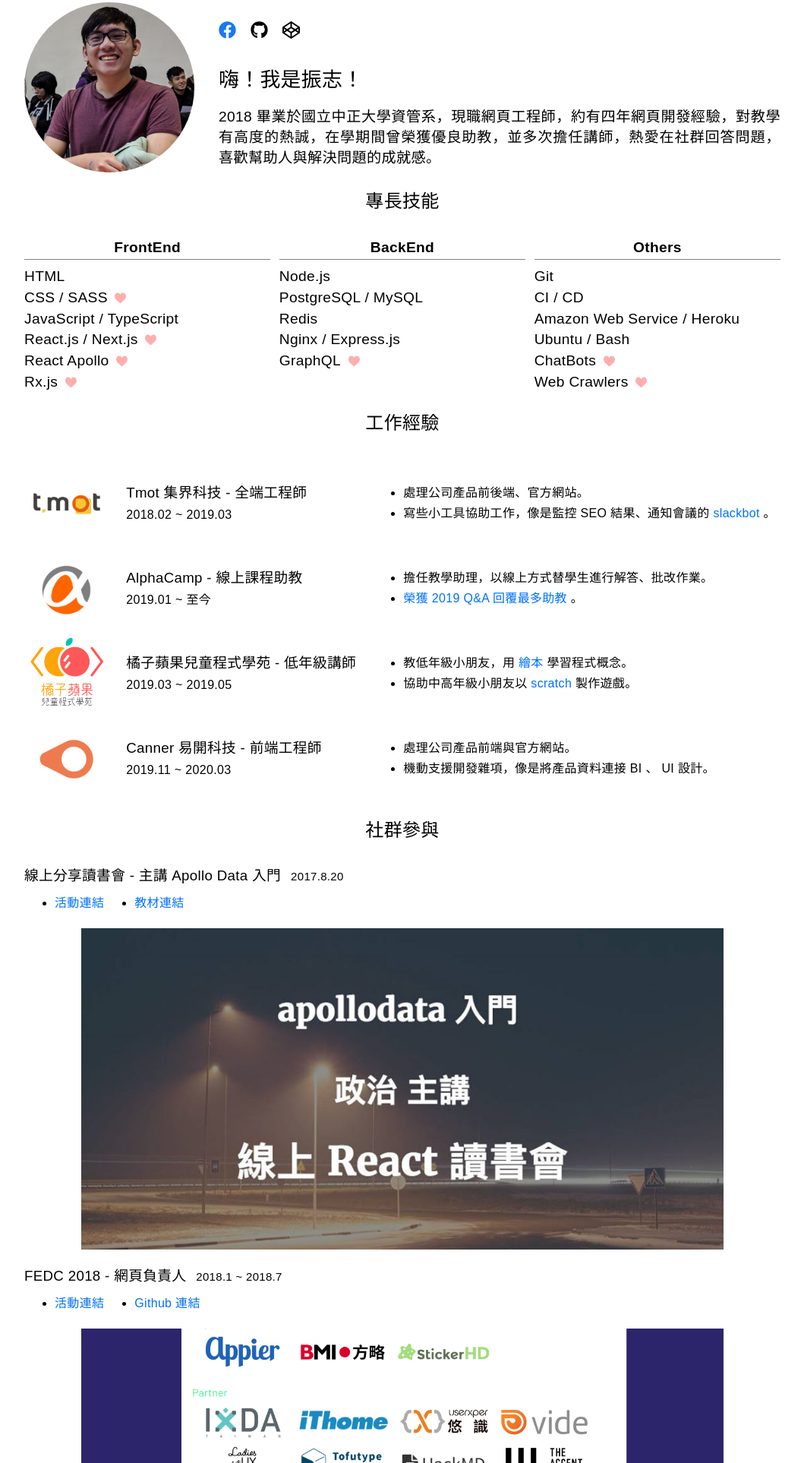
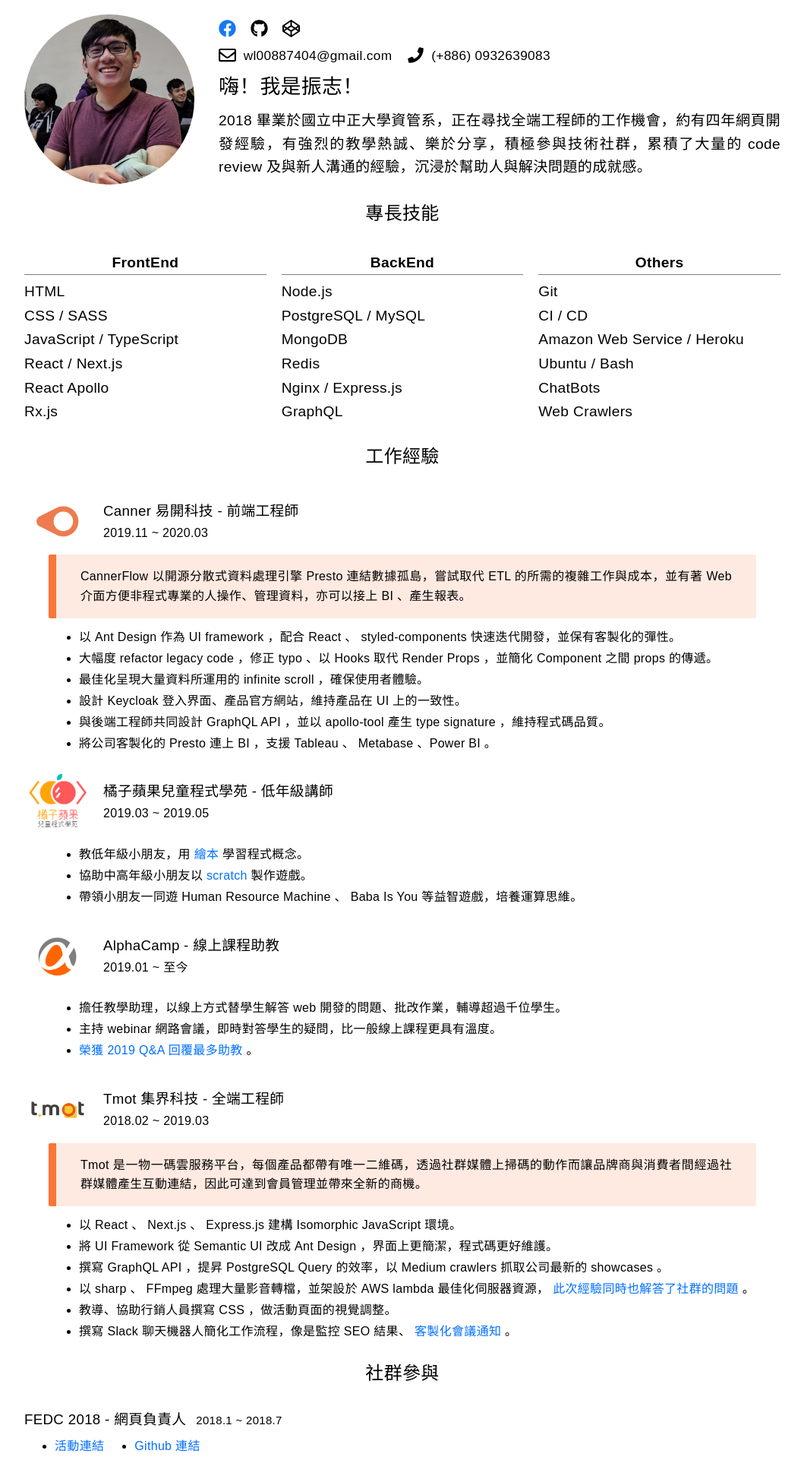
Before and after one commit to wl00887404/resume, a plain HTML site: page index.html in a window 1280 px wide. Shown: the part 61-1987 px from the top of the page at 76% size, without its empty margins (110-1169 px from the left). Drawn offline with nearby package versions, Linux system fonts and the light colour scheme.

Commit message:
with Red

```diff
--- a/assets/print.css
+++ b/assets/print.css
@@ -9,5 +9,5 @@
 .page-break {
   display: block;
   page-break-before: always;
-  padding-top: 3em;
+  padding-top: 4em;
 }
--- a/assets/style.css
+++ b/assets/style.css
@@ -4,6 +4,10 @@
 
 body {
   padding: 1em;
+}
+
+.page-break {
+  margin: 0 !important;
 }
 
 h1,
@@ -23,14 +27,14 @@
 }
 
 ul li:not(:last-child) {
-  margin-bottom: 0.5em;
+  margin-bottom: 0.6em;
 }
 
 .container {
   max-width: 996px;
   margin: 0 auto;
   text-align: justify;
-  padding: 3em 0;
+  padding: 4em 0;
 }
 
 .container > *:not(:last-child) {
@@ -54,48 +58,70 @@
   font-size: 1.2em;
 }
 
+.introduction .two-columns {
+  display: flex;
+  justify-content: space-between;
+}
+
 .introduction .links {
   display: flex;
   list-style: none;
   padding: 0;
+  margin-top: 0;
+  margin-bottom: 0.6em;
 }
 
-.introduction .links > :not(:last-child) {
+.introduction .links li {
+  margin-bottom: 0;
+  display: flex;
+  align-items: center;
+}
+
+.introduction .links > *:not(:last-child) {
   margin-right: 1em;
 }
 
 .introduction .links img {
   width: 1.2em;
   height: 1.2em;
+  display: block;
+}
+
+.introduction .links img:not(:last-child) {
+  margin-right: 0.5em;
+}
+
+.introduction .links span {
+  font-size: 0.9em;
 }
 
 .introduction h1 {
   font-size: 1.4em;
   margin: 0.6em 0;
+  line-height: 1;
 }
 
-.with-heart::after {
-  content: '';
-  width: 1em;
-  height: 1em;
-  display: inline-block;
-  background: url(./like.svg) center/0.8em 0.8em no-repeat;
-  margin-left: 0.4em;
-  vertical-align: text-bottom;
+.introduction p {
+  line-height: 1.6;
+  margin: 0;
 }
 
 .skills {
-  display: grid;
-  grid-template-columns: repeat(3, 1fr);
+  display: flex;
   font-size: 1.2em;
-  grid-gap: 0.3em 0.6em;
+  justify-content: space-between;
 }
 
-.skills div {
-  white-space: nowrap;
+.skills .skill {
+  width: 32%;
 }
 
-.skills .header {
+.skills .skill div {
+  white-space: nowrap;
+  padding: 0.25em 0;
+}
+
+.skills .skill .header {
   font-weight: bold;
   border-bottom: 1px solid gray;
   padding-bottom: 0.2em;
@@ -103,21 +129,35 @@
   text-align: center;
 }
 
-.jobs {
-  display: grid;
-  grid-template-columns: repeat(3, auto);
-  align-items: center;
-  grid-gap: 0 1em;
+.jobs .flex-center {
+  margin-top: -0.5em;
 }
 
 .jobs img {
-  width: 7em;
-  height: 7em;
-  display: block;
+  width: 5.5em;
+  height: 5.5em;
+  margin-right: 1em;
 }
 
 .jobs h3 {
   margin-bottom: 0.5em;
+}
+
+.jobs .description {
+  margin-top: 0;
+  padding: 0 2em;
+  margin-bottom: 2em;
+}
+
+.jobs .description blockquote {
+  margin: 0;
+  line-height: 1.6;
+  background-color: hsl(19, 96%, 94%);
+  color: black;
+  border-left: hsl(19, 96%, 60%) 10px solid;
+  padding: 1em 2em;
+  padding-left: 2em;
+  border-radius: 2px;
 }
 
 .community div:not(:last-child),
--- a/index.html
+++ b/index.html
@@ -1,9 +1,9 @@
 <!DOCTYPE html>
-<html lang="en">
+<html lang="zh">
   <head>
     <meta charset="UTF-8" />
     <meta name="viewport" content="width=device-width, initial-scale=1.0" />
-    <title>何振志</title>
+    <title>何振志的履歷</title>
     <link
       rel="stylesheet"
       href="https://unpkg.com/purecss@2.0.3/build/pure-min.css"
@@ -21,7 +21,7 @@
   <body>
     <div class="container">
       <div class="flex-center">
-        <img src="./assets/avatar.jpg" class="avatar" />
+        <img src="assets/avatar.jpg" class="avatar" />
         <div class="introduction">
           <ul class="links">
             <li>
@@ -30,7 +30,7 @@
                 target="_blank"
                 ref="noopener"
               >
-                <img src="./assets/facebook.svg" />
+                <img src="assets/facebook.svg" />
               </a>
             </li>
             <li>
@@ -39,7 +39,7 @@
                 target="_blank"
                 ref="noopener"
               >
-                <img src="./assets/github.svg" />
+                <img src="assets/github.svg" />
               </a>
             </li>
             <li>
@@ -48,79 +48,105 @@
                 target="_blank"
                 ref="noopener"
               >
-                <img src="./assets/codepen.svg" />
+                <img src="assets/codepen.svg" />
               </a>
             </li>
           </ul>
+          <ul class="links">
+            <li>
+              <img src="assets/mail.svg" />
+              <span>wl00887404@gmail.com</span>
+            </li>
+            <li>
+              <img src="assets/phone.svg" />
+              <span>(+886) 0932639083</span>
+            </li>
+          </ul>
           <h1>嗨！我是振志！</h1>
+          <p>
             2018
-          畢業於國立中正大學資管系，現職網頁工程師，約有四年網頁開發經驗，對教學有高度的熱誠，在學期間曾榮獲優良助教，並多次擔任講師，熱愛在社群回答問題，喜歡幫助人與解決問題的成就感。
+            畢業於國立中正大學資管系，正在尋找全端工程師的工作機會，約有四年網頁開發經驗，有強烈的教學熱誠、樂於分享，積極參與技術社群，累積了大量的
+            code review 及與新人溝通的經驗，沉浸於幫助人與解決問題的成就感。
+          </p>
         </div>
       </div>
       <h2>專長技能</h2>
       <div class="skills">
+        <div class="skill">
           <div class="header">FrontEnd</div>
+          <div>HTML</div>
+          <div>CSS / SASS</div>
+          <div>JavaScript / TypeScript</div>
+          <div>React / Next.js</div>
+          <div>React Apollo</div>
+          <div>Rx.js</div>
+        </div>
+        <div class="skill">
           <div class="header">BackEnd</div>
+          <div>Node.js</div>
+          <div>PostgreSQL / MySQL</div>
+          <div>MongoDB</div>
+          <div>Redis</div>
+          <div>Nginx / Express.js</div>
+          <div>GraphQL</div>
+        </div>
+        <div class="skill">
           <div class="header">Others</div>
-        <div>HTML</div>
-        <div>Node.js</div>
           <div>Git</div>
-        <div class="with-heart">CSS / SASS</div>
-        <div>PostgreSQL / MySQL</div>
           <div>CI / CD</div>
-        <div>JavaScript / TypeScript</div>
-        <div>Redis</div>
           <div>Amazon Web Service / Heroku</div>
-        <div class="with-heart">React.js / Next.js</div>
-        <div>Nginx / Express.js</div>
           <div>Ubuntu / Bash</div>
-        <div class="with-heart">React Apollo</div>
-        <div class="with-heart">GraphQL</div>
-        <div class="with-heart">ChatBots</div>
-        <div class="with-heart">Rx.js</div>
-        <div></div>
-        <div class="with-heart">Web Crawlers</div>
+          <div>ChatBots</div>
+          <div>Web Crawlers</div>
+        </div>
       </div>
       <h2>工作經驗</h2>
       <div class="jobs">
-        <img src="./assets/tmot-logo.png" />
+        <div class="flex-center">
+          <img src="./assets/cannerflow-logo.png" />
           <div>
-          <h3>Tmot 集界科技 - 全端工程師</h3>
-          <time>2018.02 ~ 2019.03</time>
+            <h3>Canner 易開科技 - 前端工程師</h3>
+            <time>2019.11 ~ 2020.03</time>
           </div>
+        </div>
+        <div class="description">
+          <blockquote>
+            CannerFlow 以開源分散式資料處理引擎 Presto 連結數據孤島，嘗試取代
+            ETL 的所需的複雜工作與成本，並有著 Web
+            介面方便非程式專業的人操作、管理資料，亦可以接上 BI 、產生報表。
+          </blockquote>
           <ul>
-          <li>處理公司產品前後端、官方網站。</li>
             <li>
-            寫些小工具協助工作，像是監控 SEO 結果、通知會議的
-            <a
-              href="assets/best-alpaca-ever.png"
-              target="_blank"
-              ref="noopener"
-            >
-              slackbot
-            </a>
+              以 Ant Design 作為 UI framework ，配合 React 、 styled-components
+              快速迭代開發，並保有客製化的彈性。
+            </li>
+            <li>
+              大幅度 refactor legacy code ，修正 typo 、以 Hooks 取代 Render Props ，並簡化
+              Component 之間 props 的傳遞。
+            </li>
+            <li>最佳化呈現大量資料所運用的 infinite scroll ，確保使用者體驗。</li>
+            <li>
+              設計 Keycloak 登入界面、產品官方網站，維持產品在 UI 上的一致性。
+            </li>
+            <li>
+              與後端工程師共同設計 GraphQL API ，並以 apollo-tool 產生 type
+              signature ，維持程式碼品質。
+            </li>
+            <li>
+              將公司客製化的 Presto 連上 BI ，支援 Tableau 、 Metabase 、Power BI
               。
             </li>
           </ul>
-        <img src="./assets/alphacamp-logo.png" />
-        <div>
-          <h3>AlphaCamp - 線上課程助教</h3>
-          <time>2019.01 ~ 至今</time>
         </div>
-        <ul>
-          <li>擔任教學助理，以線上方式替學生進行解答、批改作業。</li>
-          <li>
-            <a href="assets/q-a-king.png" target="_blank" ref="noopener">
-              榮獲 2019 Q&A 回覆最多助教
-            </a>
-            。
-          </li>
-        </ul>
+        <div class="page-break"></div>
+        <div class="flex-center">
           <img src="./assets/orangeapple-logo.png" />
           <div>
             <h3>橘子蘋果兒童程式學苑 - 低年級講師</h3>
             <time>2019.03 ~ 2019.05</time>
           </div>
+        </div>
+        <div class="description">
           <ul>
             <li>
               教低年級小朋友，用
@@ -140,20 +166,116 @@
               </a>
               製作遊戲。
             </li>
+            <li>
+              帶領小朋友一同遊 Human Resource Machine 、 Baba Is You
+              等益智遊戲，培養運算思維。
+            </li>
           </ul>
-        <img src="./assets/cannerflow-logo.png" />
+        </div>
+        <div class="flex-center">
+          <img src="./assets/alphacamp-logo.png" />
           <div>
-          <h3>Canner 易開科技 - 前端工程師</h3>
-          <time>2019.11 ~ 2020.03</time>
+            <h3>AlphaCamp - 線上課程助教</h3>
+            <time>2019.01 ~ 至今</time>
           </div>
+        </div>
+        <div class="description">
           <ul>
-          <li>處理公司產品前端與官方網站。</li>
-          <li>機動支援開發雜項，像是將產品資料連接 BI 、 UI 設計。</li>
+            <li>
+              擔任教學助理，以線上方式替學生解答 web
+              開發的問題、批改作業，輔導超過千位學生。
+            </li>
+            <li>
+              主持 webinar
+              網路會議，即時對答學生的疑問，比一般線上課程更具有溫度。
+            </li>
+            <li>
+              <a
+                href="https://wl00887404.s3-ap-northeast-1.amazonaws.com/resume/q-a-king.png"
+                target="_blank"
+                ref="noopener"
+              >
+                榮獲 2019 Q&A 回覆最多助教
+              </a>
+              。
+            </li>
           </ul>
+        </div>
+        <div class="flex-center">
+          <img src="./assets/tmot-logo.png" />
+          <div>
+            <h3>Tmot 集界科技 - 全端工程師</h3>
+            <time>2018.02 ~ 2019.03</time>
+          </div>
+        </div>
+        <div class="description">
+          <blockquote>
+            Tmot
+            是一物一碼雲服務平台，每個產品都帶有唯一二維碼，透過社群媒體上掃碼的動作而讓品牌商與消費者間經過社群媒體產生互動連結，因此可達到會員管理並帶來全新的商機。
+          </blockquote>
+          <ul>
+            <li>
+              以 React 、 Next.js 、 Express.js 建構 Isomorphic JavaScript
+              環境。
+            </li>
+            <li>
+              將 UI Framework 從 Semantic UI 改成 Ant Design
+              ，界面上更簡潔，程式碼更好維護。
+            </li>
+            <li>
+              撰寫 GraphQL API ，提昇 PostgreSQL Query 的效率，以 Medium
+              crawlers 抓取公司最新的 showcases 。
+            </li>
+            <li>
+              以 sharp 、 FFmpeg 處理大量影音轉檔，並架設於 AWS lambda
+              最佳化伺服器資源，
+              <a
+                href="https://wl00887404.s3-ap-northeast-1.amazonaws.com/resume/sharp.png"
+                >此次經驗同時也解答了社群的問題</a
+              >
+              。
+            </li>
+            <li>教導、協助行銷人員撰寫 CSS ，做活動頁面的視覺調整。</li>
+            <li>
+              撰寫 Slack 聊天機器人簡化工作流程，像是監控 SEO 結果、
+              <a
+                href="https://wl00887404.s3-ap-northeast-1.amazonaws.com/resume/best-alpaca-ever.png"
+                target="_blank"
+                ref="noopener"
+              >
+                客製化會議通知
+              </a>
+              。
+            </li>
+          </ul>
+        </div>
       </div>
       <div class="page-break"></div>
       <h2>社群參與</h2>
       <div class="community">
+        <div>
+          <h3>FEDC 2018 - 網頁負責人 <time>2018.1 ~ 2018.7</time></h3>
+          <ul>
+            <li>
+              <a
+                href="https://f2e.kktix.cc/events/fedc-2018"
+                target="_blank"
+                ref="noopener"
+                >活動連結</a
+              >
+            </li>
+            <li>
+              <a
+                href="https://github.com/f2etw/fedc2018"
+                target="_blank"
+                ref="noopener"
+              >
+                Github 連結
+              </a>
+            </li>
+          </ul>
+          <img src="assets/fedc2018.png" />
+        </div>
         <div>
           <h3>
             線上分享讀書會 - 主講 Apollo Data 入門
@@ -181,33 +303,47 @@
           </ul>
           <img src="assets/apollodata.jpg" />
         </div>
-        <div>
-          <h3>FEDC 2018 - 網頁負責人 <time>2018.1 ~ 2018.7</time></h3>
-          <ul>
-            <li>
-              <a
-                href="https://f2e.kktix.cc/events/fedc-2018"
-                target="_blank"
-                ref="noopener"
-                >活動連結</a
-              >
-            </li>
-            <li>
-              <a
-                href="https://github.com/f2etw/fedc2018"
-                target="_blank"
-                ref="noopener"
-              >
-                Github 連結
-              </a>
-            </li>
-          </ul>
-          <img src="assets/fedc2018.png" />
-        </div>
       </div>
       <div class="page-break"></div>
       <h2>在學成就</h2>
       <div class="student">
+        <h3>嘉義長庚呼吸照護系 AppInventor 班 <time>2017.9 ~ 2017.10</time></h3>
+        <div>
+          <ul>
+            <li>長庚教授希望能讓護理背景的同學接觸程式設計，應邀開班。</li>
+            <li>
+              自編 app inventor 授課教材，為期兩週（
+              <a
+                href="https://wl00887404.github.io/PPT/20170925/"
+                target="_blank"
+                ref="noopener"
+              >
+                第一週
+              </a>
+              、
+              <a
+                href="https://wl00887404.github.io/PPT/20171011/"
+                target="_blank"
+                ref="noopener"
+              >
+                第二週
+              </a>
+              ）。
+            </li>
+          </ul>
+          <img src="assets/app-inventor.jpg" />
+        </div>
+        <div>
+          <h3>暑期程式實作課程 <time>2017.9.11 ~ 2017.9.15</time></h3>
+          <ul>
+            <li>
+              利用開學前的程式營，以實作補充理論課程的不足，由學長與我自主發起，。
+            </li>
+            <li>自編進階 CSS 教材。</li>
+          </ul>
+          <img src="assets/yee.jpg" />
+        </div>
+        <div class="page-break"></div>
         <div>
           <h3>網頁程式設計助教 <time>2017.9 ~ 2018.1</time></h3>
           <ul>
@@ -269,42 +405,8 @@
             </li>
           </ul>
         </div>
-        <div>
-          <h3>暑期程式實作課程 <time>2017.9.11 ~ 2017.9.15</time></h3>
-          <ul>
-            <li>利用開學前的程式營，以實作補充理論課程的不足，由學長與我自主發起，。</li>
-            <li>自編進階 CSS 教材。</li>
-          </ul>
-          <img src="assets/yee.jpg" />
       </div>
-        <div class="page-break"></div>
-        <h3>嘉義長庚呼吸照護系 AppInventor 班 <time>2017.9 ~ 2017.10</time></h3>
-        <div>
-          <ul>
-            <li>長庚教授希望能讓護理背景的同學接觸程式設計，應邀開班。</li>
-            <li>
-              自編 app inventor 授課教材，為期兩週（
-              <a
-                href="https://wl00887404.github.io/PPT/20170925/"
-                target="_blank"
-                ref="noopener"
-              >
-                第一週
-              </a>
-              、
-              <a
-                href="https://wl00887404.github.io/PPT/20171011/"
-                target="_blank"
-                ref="noopener"
-              >
-                第二週
-              </a>
-              ）。
-            </li>
-          </ul>
-          <img src="assets/app-inventor.jpg" />
-        </div>
-      </div>
+
       <h2>聯絡我</h2>
       <table class="contact-me">
         <tr>
```
Also changed, not shown: assets/best-alpaca-ever.png (deleted), assets/mail.svg (added), assets/phone.svg (added), assets/q-a-king.png (deleted). Lines whose indentation alone changed are shown as unchanged.
